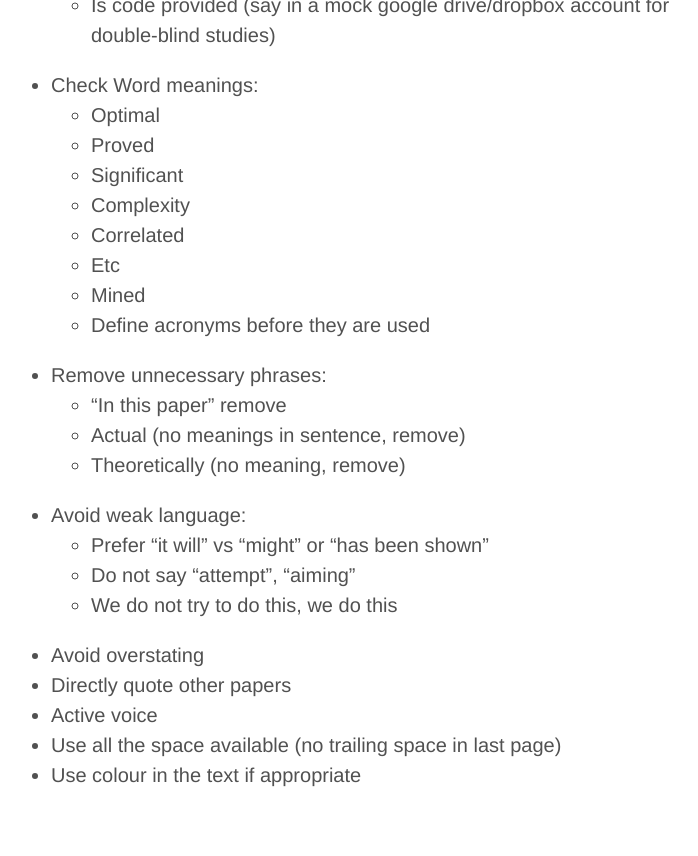
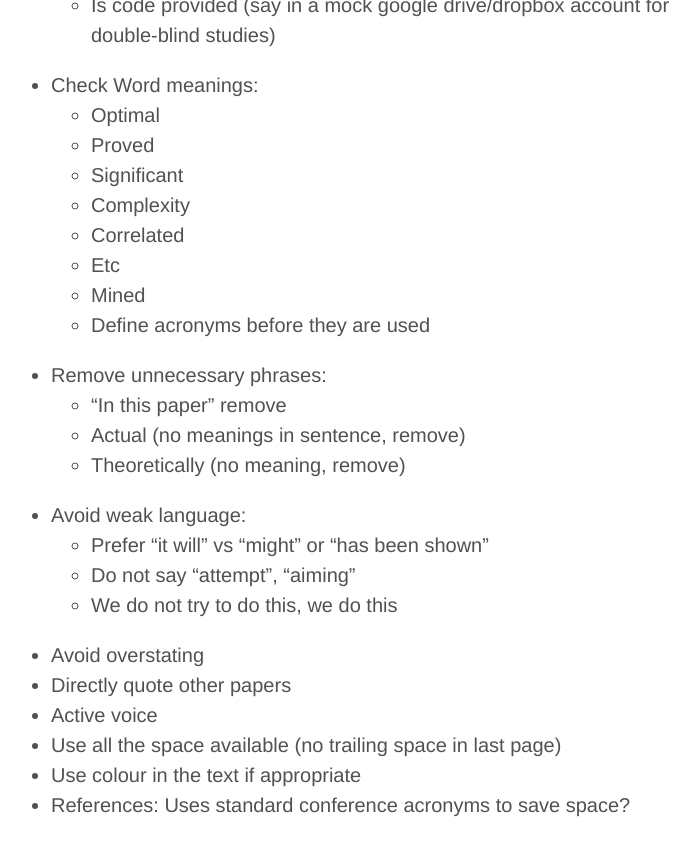
Before and after one commit to victorgan/victorgan.github.io, a Jekyll site: the page built from _posts/2014-09-17-research-paper-writing.md, in a window 1280 px wide and 900 px high, scrolled down 4346 px. Shown: the top 856 px of the window, without its empty margins (269-967 px from the left). Built offline with Jekyll 4.4.1, drawn with Linux system fonts in a browser that asks for light colours; nearby versions of some CDN libraries; library files that are not in the unit come from our copies; comment, search, counter and statistics services are not loaded.

Commit message:
Update 2014-09-17-research-paper-writing.md

```diff
--- a/_posts/2014-09-17-research-paper-writing.md
+++ b/_posts/2014-09-17-research-paper-writing.md
@@ -139,3 +139,4 @@ Here's a checklist, mainly based off this
 - Active voice
 - Use all the space available (no trailing space in last page)
 - Use colour in the text if appropriate
+- References: Uses standard conference acronyms to save space?
```
